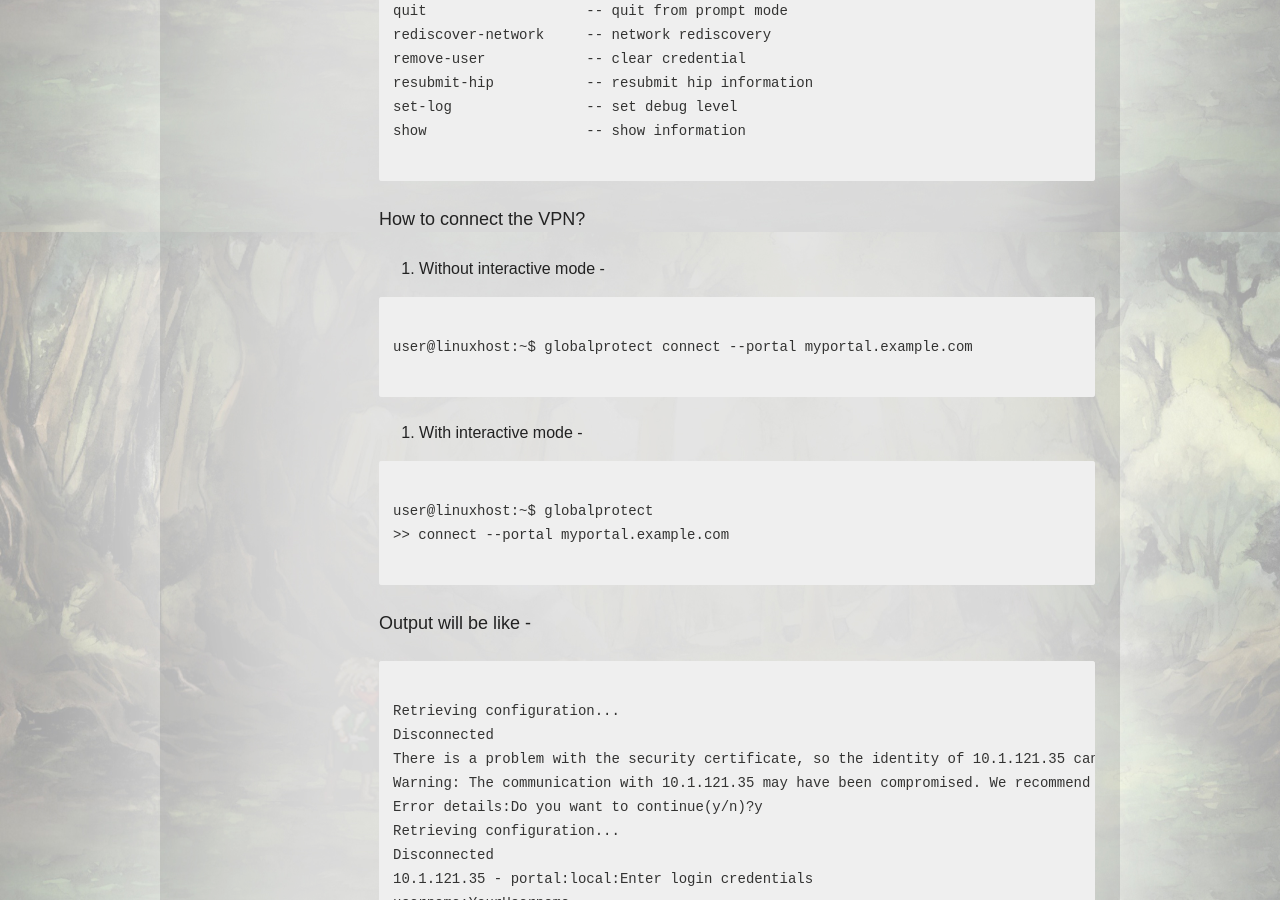
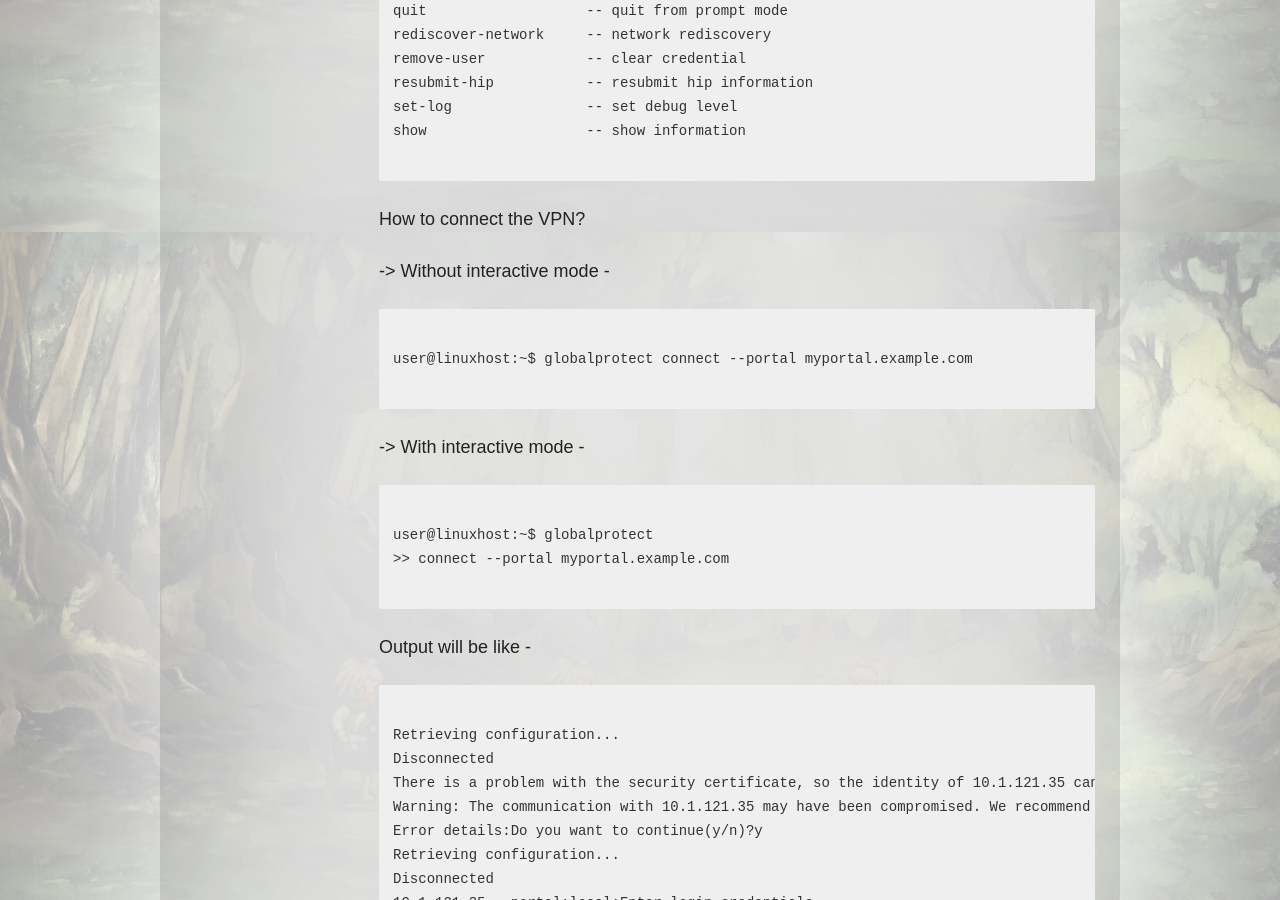
Before and after one commit to dhanendra-kumar/logicaldk.github.io, a Jekyll site: the page built from _posts/blogs/vpn/2019-08-21-vpn-global-protect-linux-client.md, in a window 1280 px wide and 900 px high, scrolled down 1368 px. Built offline with Jekyll 4.4.1, drawn with Linux system fonts in a browser that asks for light colours; nearby versions of some CDN libraries; comment, search, counter and statistics services are not loaded; part of the change alters nothing that is shown.

````diff
--- a/_posts/blogs/vpn/2019-08-21-vpn-global-protect-linux-client.md
+++ b/_posts/blogs/vpn/2019-08-21-vpn-global-protect-linux-client.md
@@ -63,7 +63,7 @@ show                   -- show information
 
 How to connect the VPN?
 
-1. Without interactive mode -
+-> Without interactive mode -
 
 ```
 
@@ -71,7 +71,7 @@ user@linuxhost:~$ globalprotect connect --portal myportal.example.com
 
 ```
 
-2. With interactive mode -
+-> With interactive mode -
 
 ```
 
````
